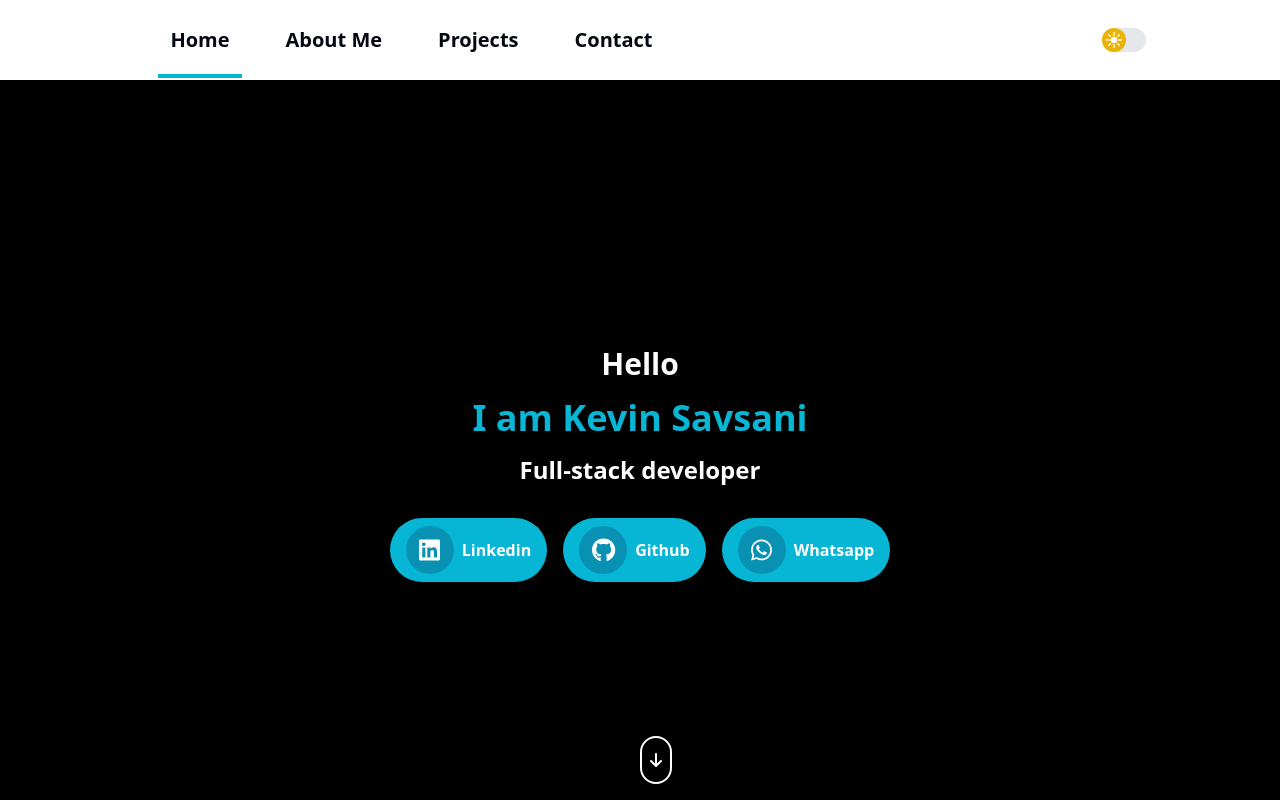
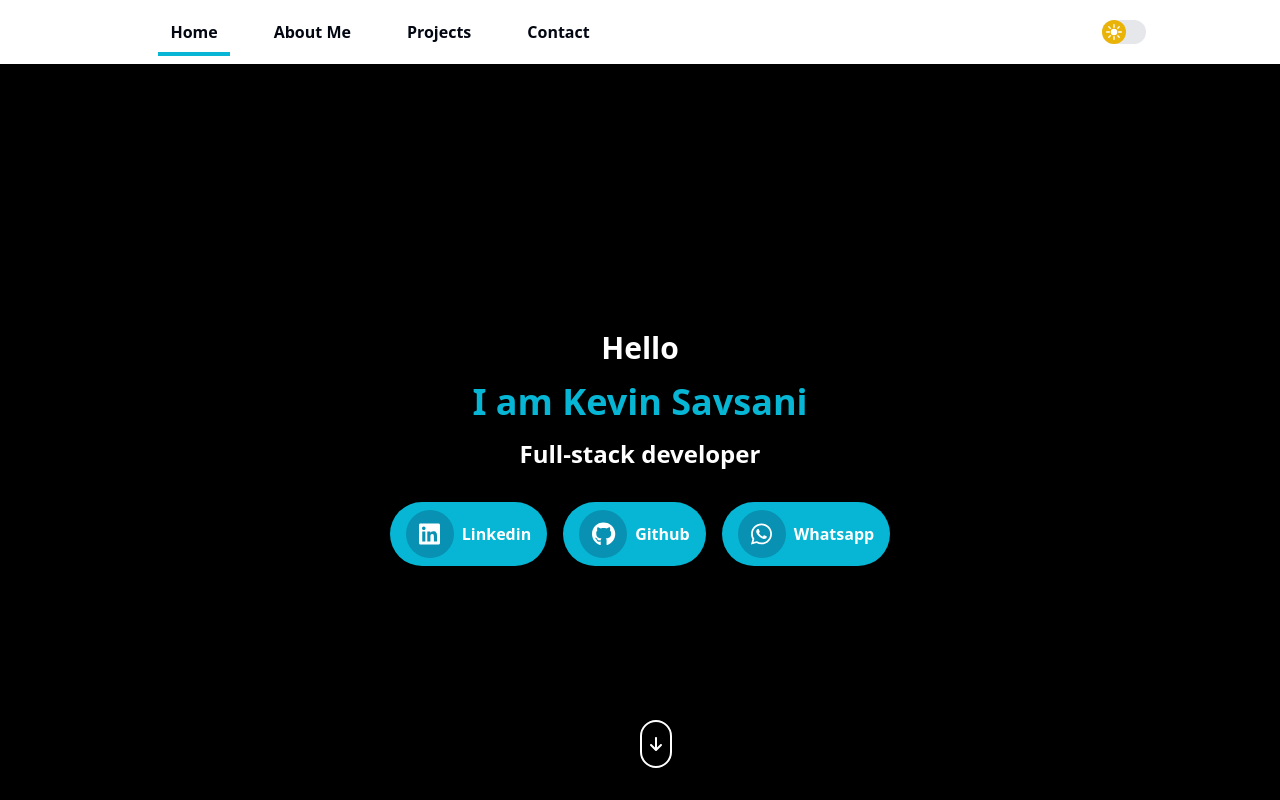
Before and after one commit to kevinmsavsani/portfolio, a React (Vite) app: page / in a window 1280 px wide. Shown: the top 800 px of the page. Built offline with nearby package versions, Linux system fonts and the light colour scheme.

Commit message:
updated header

```diff
--- a/src/App.tsx
+++ b/src/App.tsx
@@ -21,7 +21,7 @@ const App: React.FC = () => {
     <div>
       <Header />
 
-      <main className="mx-auto mt-16">
+      <main className="mt-12">
         <HomeSection />
         <AboutSection />
         <ProjectsSection />
--- a/src/components/Header.tsx
+++ b/src/components/Header.tsx
@@ -43,11 +43,11 @@ const Header: React.FC = () => {
   }, []);
 
   return (
-    <Disclosure as="nav" className="fixed top-0 left-0 right-0 z-[1000] text-xl bg-white text-gray-950 flex items-center justify-between px-[8%] py-2 dark:bg-black dark:text-white font-bold shadow-lg">
+    <Disclosure as="nav" className="fixed top-0 left-0 right-0 z-[1000] text-md bg-white text-gray-950 flex items-center justify-between px-[8%] py-2 dark:bg-black dark:text-white font-bold shadow-lg">
       {({ open }) => (
         <>
           <div className="w-full px-2 sm:px-6 lg:px-8">
-            <div className="relative flex h-16 items-center justify-between">
+            <div className="relative flex h-12 items-center justify-between">
               <div className="absolute inset-y-0 left-0 flex items-center sm:hidden">
                 <Disclosure.Button className="inline-flex items-center justify-center p-2 rounded-md hover:bg-gray-700  focus:outline-none focus:ring-2 focus:ring-inset focus:ring-white">
                   <span className="sr-only">Open main menu</span>
@@ -79,7 +79,7 @@ const Header: React.FC = () => {
                           >
                             {item.name}
                             {activeLink === item.name && (
-                              <div className="absolute bottom-0 left-0 top-12 w-full h-1 bg-cyan-500 transition-transform duration-1000" style={{ transform: `scaleX(${activeLink === item.name ? 1 : 0})` }} />
+                              <div className="absolute bottom-0 left-0 top-8 w-full h-1 bg-cyan-500 transition-transform duration-1000" style={{ transform: `scaleX(${activeLink === item.name ? 1 : 0})` }} />
                             )}
                           </ScrollLink>
                         ) : (
```
